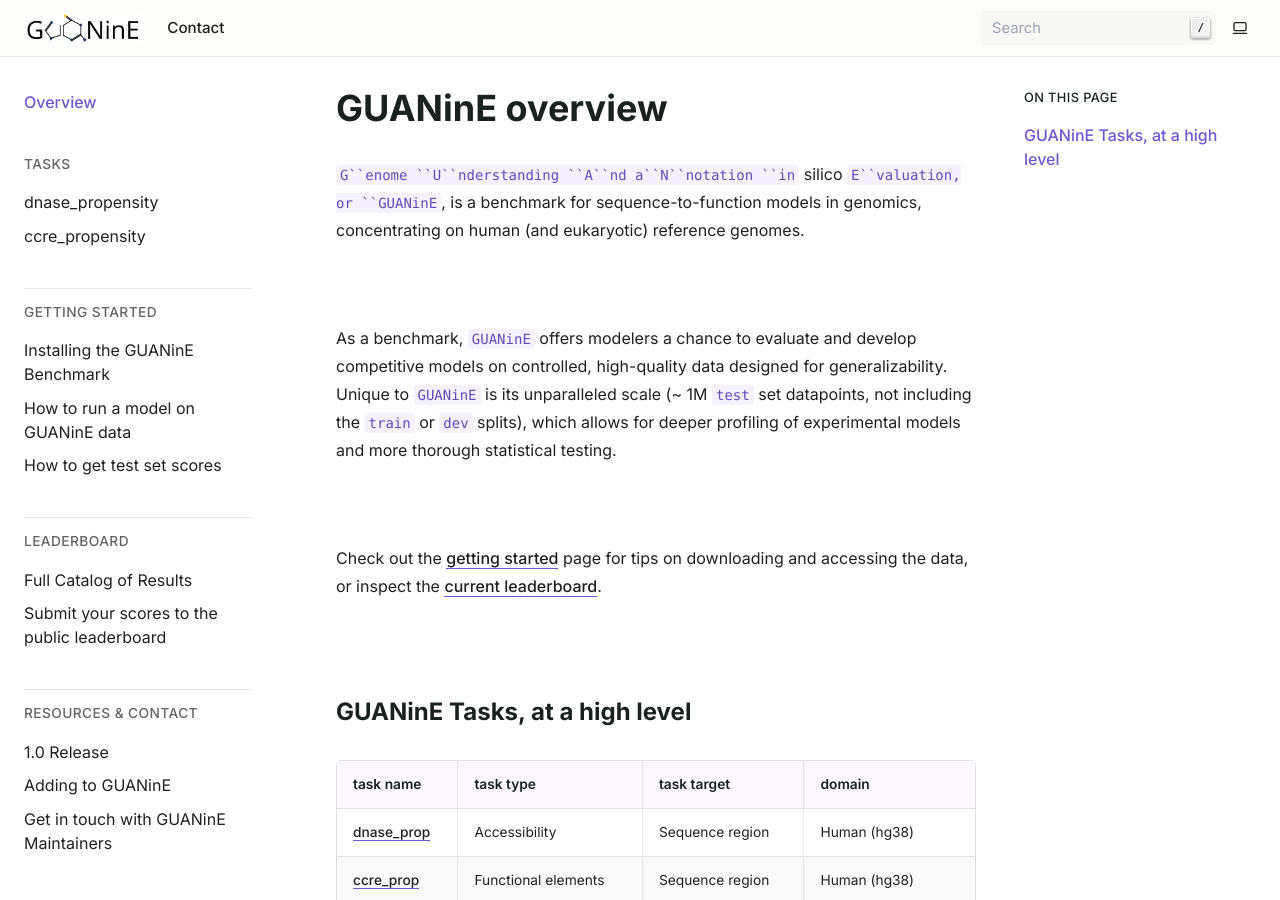
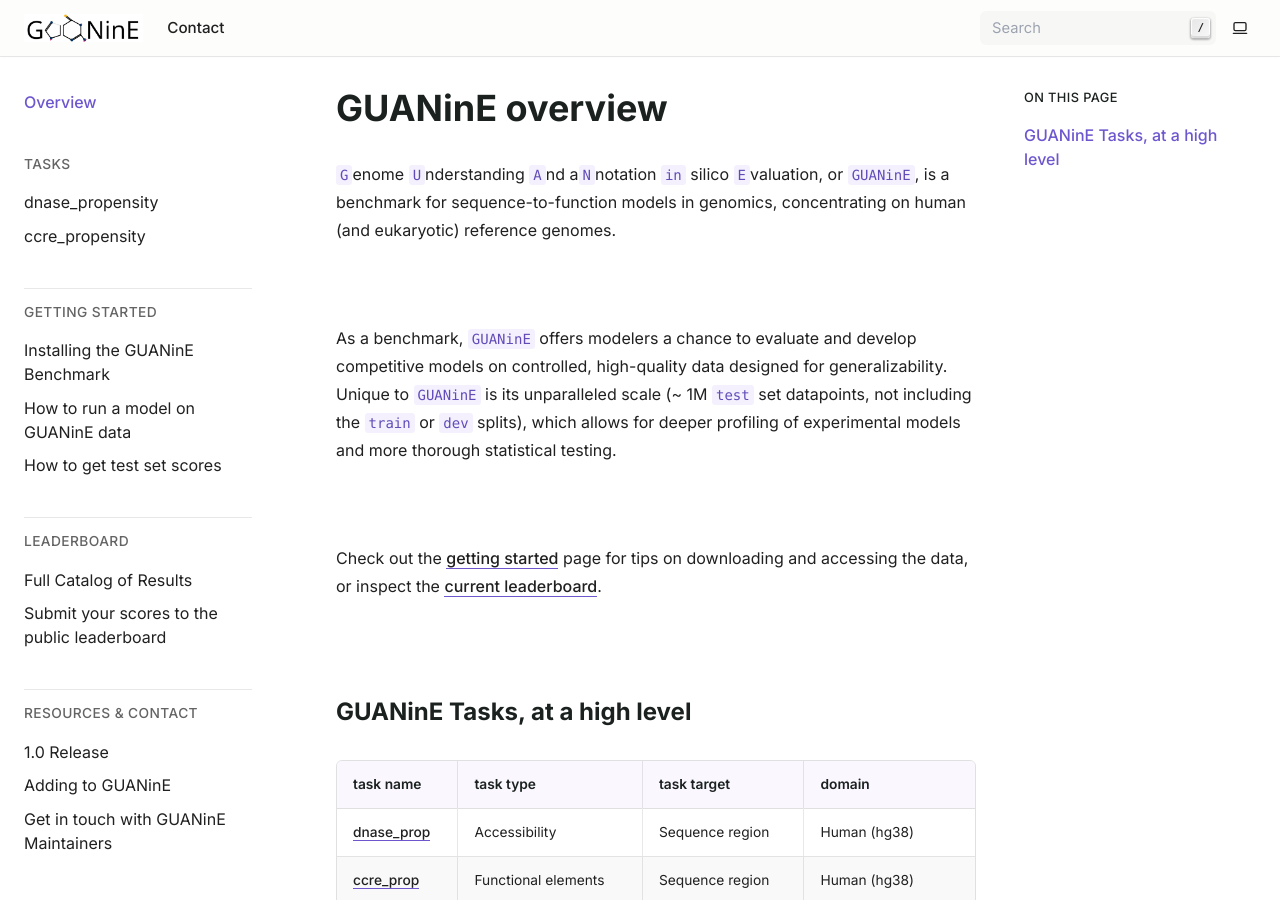
Before and after one commit to ni-lab/guanine, a Sphinx documentation site: the page built from docs/source/index.rst, in a window 1280 px wide and 900 px high. Built offline with Sphinx 7.4.7, drawn with Linux system fonts in a browser that asks for light colours.

Commit message:
patch acronym

```diff
--- a/docs/source/index.rst
+++ b/docs/source/index.rst
@@ -4,7 +4,7 @@
 GUANinE overview
 ================
 
-``G``enome ``U``nderstanding ``A``nd a``N``notation ``in`` silico ``E``valuation, or ``GUANinE``, is a benchmark for sequence-to-function models in genomics, concentrating on human (and eukaryotic) reference genomes.
+``G``\ enome ``U``\ nderstanding ``A``\ nd a\ ``N``\ notation ``in`` silico ``E``\ valuation, or ``GUANinE``, is a benchmark for sequence-to-function models in genomics, concentrating on human (and eukaryotic) reference genomes.
 
 |
 
```
